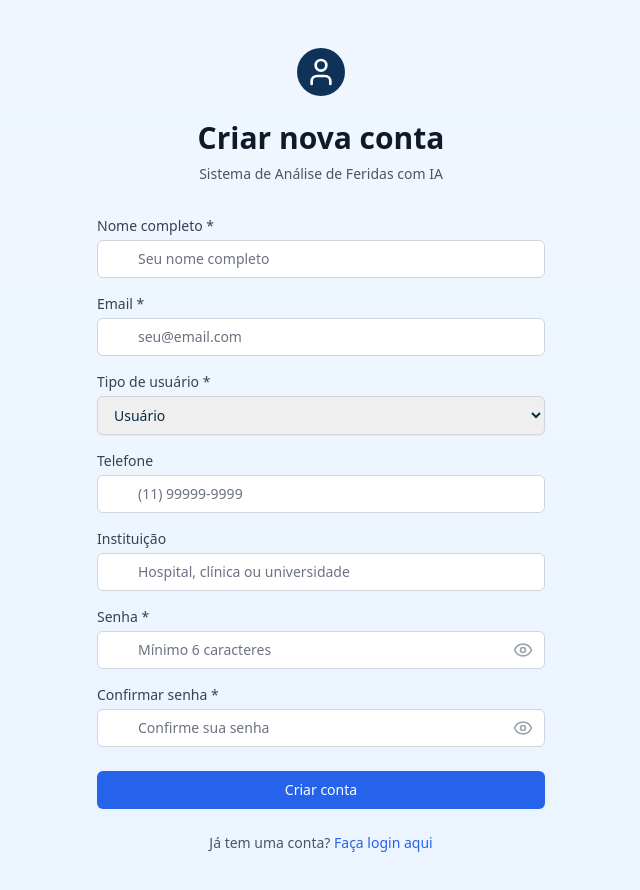
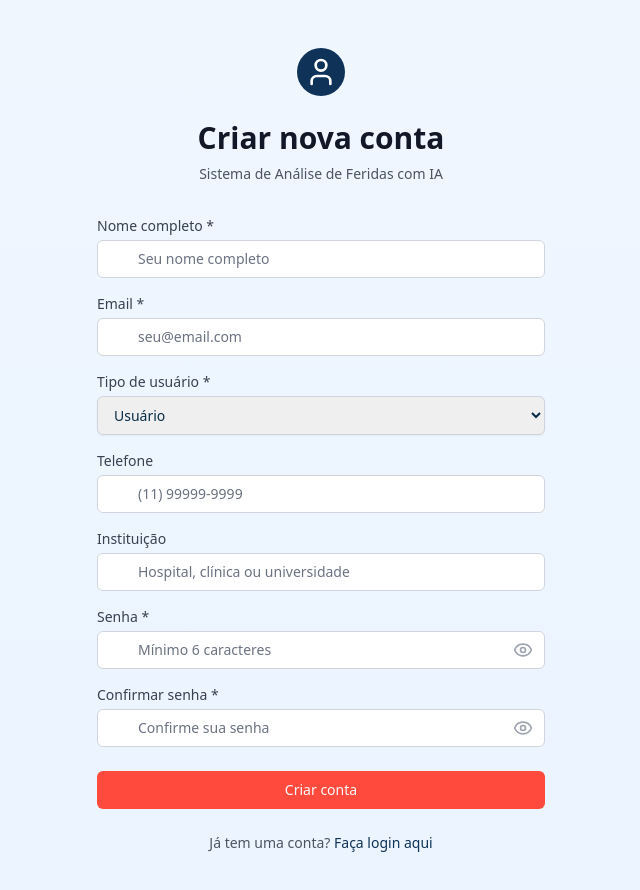
Before and after one commit to dheiver2/ia-fecha-ferida, a React (Vite) app in the folder frontend/: page /register in a window 1280 px wide. Shown: the top 890 px of the page, without its empty margins (319-959 px from the left). Built offline with nearby package versions, Linux system fonts and the light colour scheme; no server answers.

Commit message:
style(register): update form styling to use theme variables
Replace hardcoded blue colors with theme variables (primary, accent) for better consistency and theming support

```diff
--- a/frontend/src/pages/Register.tsx
+++ b/frontend/src/pages/Register.tsx
@@ -238,7 +238,7 @@ const Register: React.FC = () => {
                   onChange={handleChange}
                   className={`appearance-none relative block w-full pl-10 pr-3 py-2 border ${
                     errors.name ? 'border-red-300' : 'border-gray-300'
-                  } placeholder-gray-500 text-gray-900 rounded-md focus:outline-none focus:ring-blue-500 focus:border-blue-500 sm:text-sm`}
+                  } placeholder-gray-500 text-gray-900 rounded-md focus:outline-none focus:ring-primary focus:border-primary sm:text-sm`}
                   placeholder="Seu nome completo"
                 />
               </div>
@@ -266,7 +266,7 @@ const Register: React.FC = () => {
                   onChange={handleChange}
                   className={`appearance-none relative block w-full pl-10 pr-3 py-2 border ${
                     errors.email ? 'border-red-300' : 'border-gray-300'
-                  } placeholder-gray-500 text-gray-900 rounded-md focus:outline-none focus:ring-blue-500 focus:border-blue-500 sm:text-sm`}
+                  } placeholder-gray-500 text-gray-900 rounded-md focus:outline-none focus:ring-primary focus:border-primary sm:text-sm`}
                   placeholder="seu@email.com"
                 />
               </div>
@@ -285,7 +285,7 @@ const Register: React.FC = () => {
                 name="role"
                 value={formData.role}
                 onChange={handleChange}
-                className="mt-1 block w-full px-3 py-2 border border-gray-300 rounded-md shadow-sm focus:outline-none focus:ring-blue-500 focus:border-blue-500 sm:text-sm"
+                className="mt-1 block w-full px-3 py-2 border border-gray-300 rounded-md shadow-sm focus:outline-none focus:ring-primary focus:border-primary sm:text-sm"
               >
                 <option value="user">Usuário</option>
                 <option value="doctor">Médico</option>
@@ -326,7 +326,7 @@ const Register: React.FC = () => {
                     onChange={handleChange}
                     className={`mt-1 block w-full px-3 py-2 border ${
                       errors.specialty ? 'border-red-300' : 'border-gray-300'
-                    } rounded-md shadow-sm focus:outline-none focus:ring-blue-500 focus:border-blue-500 sm:text-sm`}
+                    } rounded-md shadow-sm focus:outline-none focus:ring-primary focus:border-primary sm:text-sm`}
                     placeholder="Ex: Dermatologia, Cirurgia Plástica"
                   />
                   {errors.specialty && (
@@ -350,7 +350,7 @@ const Register: React.FC = () => {
                   onChange={handleChange}
                   className={`mt-1 block w-full px-3 py-2 border ${
                     errors.specialty ? 'border-red-300' : 'border-gray-300'
-                  } rounded-md shadow-sm focus:outline-none focus:ring-blue-500 focus:border-blue-500 sm:text-sm`}
+                  } rounded-md shadow-sm focus:outline-none focus:ring-primary focus:border-primary sm:text-sm`}
                   placeholder="Ex: UTI, Emergência, Dermatologia"
                 />
                 {errors.specialty && (
@@ -376,7 +376,7 @@ const Register: React.FC = () => {
                   onChange={handleChange}
                   className={`appearance-none relative block w-full pl-10 pr-3 py-2 border ${
                     errors.phone ? 'border-red-300' : 'border-gray-300'
-                  } placeholder-gray-500 text-gray-900 rounded-md focus:outline-none focus:ring-blue-500 focus:border-blue-500 sm:text-sm`}
+                  } placeholder-gray-500 text-gray-900 rounded-md focus:outline-none focus:ring-primary focus:border-primary sm:text-sm`}
                   placeholder="(11) 99999-9999"
                 />
               </div>
@@ -400,7 +400,7 @@ const Register: React.FC = () => {
                   type="text"
                   value={formData.institution}
                   onChange={handleChange}
-                  className="appearance-none relative block w-full pl-10 pr-3 py-2 border border-gray-300 placeholder-gray-500 text-gray-900 rounded-md focus:outline-none focus:ring-blue-500 focus:border-blue-500 sm:text-sm"
+                  className="appearance-none relative block w-full pl-10 pr-3 py-2 border border-gray-300 placeholder-gray-500 text-gray-900 rounded-md focus:outline-none focus:ring-primary focus:border-primary sm:text-sm"
                   placeholder="Hospital, clínica ou universidade"
                 />
               </div>
@@ -424,7 +424,7 @@ const Register: React.FC = () => {
                   onChange={handleChange}
                   className={`appearance-none relative block w-full pl-10 pr-3 py-2 border ${
                     errors.password ? 'border-red-300' : 'border-gray-300'
-                  } placeholder-gray-500 text-gray-900 rounded-md focus:outline-none focus:ring-blue-500 focus:border-blue-500 sm:text-sm`}
+                  } placeholder-gray-500 text-gray-900 rounded-md focus:outline-none focus:ring-primary focus:border-primary sm:text-sm`}
                   placeholder="Mínimo 6 caracteres"
                 />
                 <button
@@ -487,10 +487,10 @@ const Register: React.FC = () => {
             <button
               type="submit"
               disabled={isSubmitting}
-              className={`group relative w-full flex justify-center py-2 px-4 border border-transparent text-sm font-medium rounded-md text-white ${
+              className={`group relative w-full flex justify-center py-2 px-4 border border-transparent text-sm font-medium rounded-md text-primary-foreground ${
                 isSubmitting
                   ? 'bg-gray-400 cursor-not-allowed'
-                  : 'bg-blue-600 hover:bg-blue-700 focus:outline-none focus:ring-2 focus:ring-offset-2 focus:ring-blue-500'
+                  : 'bg-primary hover:bg-primary/90 focus:outline-none focus:ring-2 focus:ring-offset-2 focus:ring-primary'
               } transition duration-150 ease-in-out`}
             >
               {isSubmitting ? (
@@ -509,7 +509,7 @@ const Register: React.FC = () => {
               Já tem uma conta?{' '}
               <Link
                 to="/login"
-                className="font-medium text-blue-600 hover:text-blue-500"
+                className="font-medium text-accent hover:text-accent/90"
               >
                 Faça login aqui
               </Link>
```
